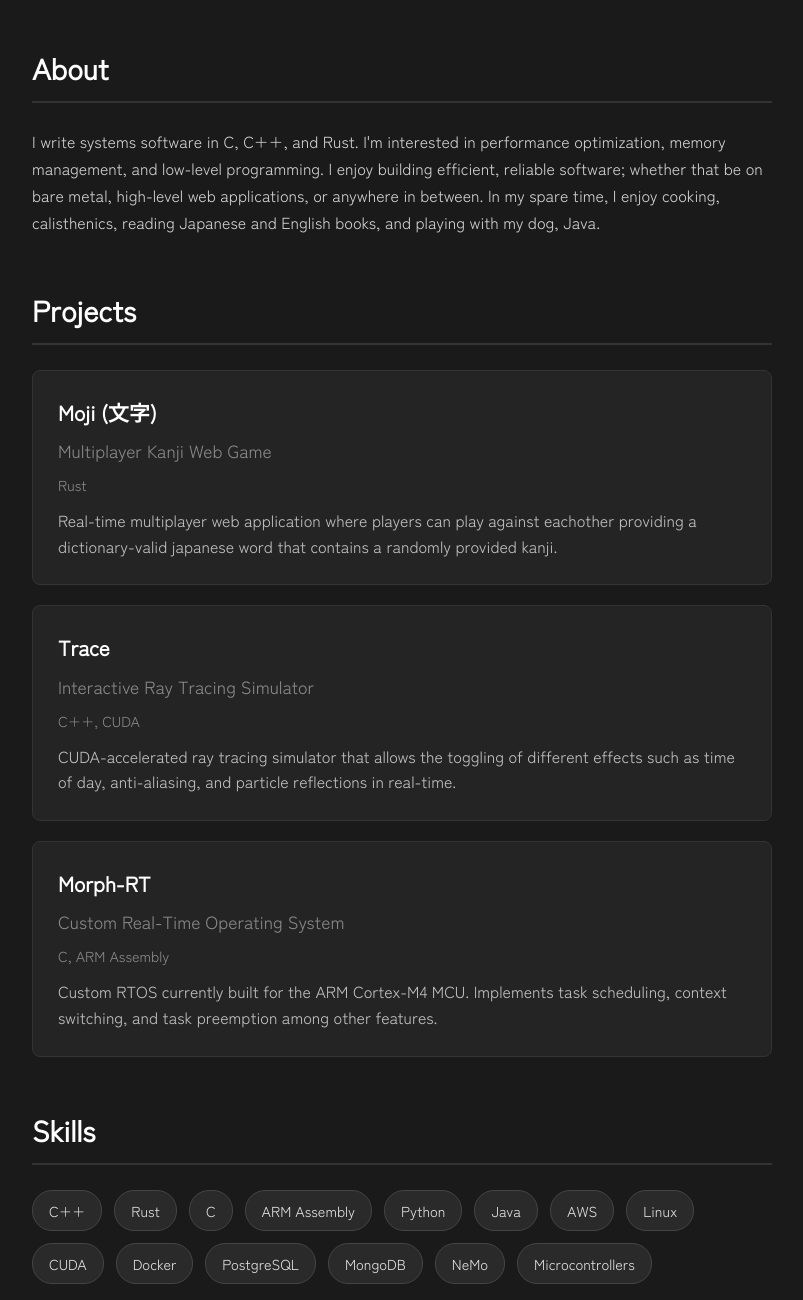
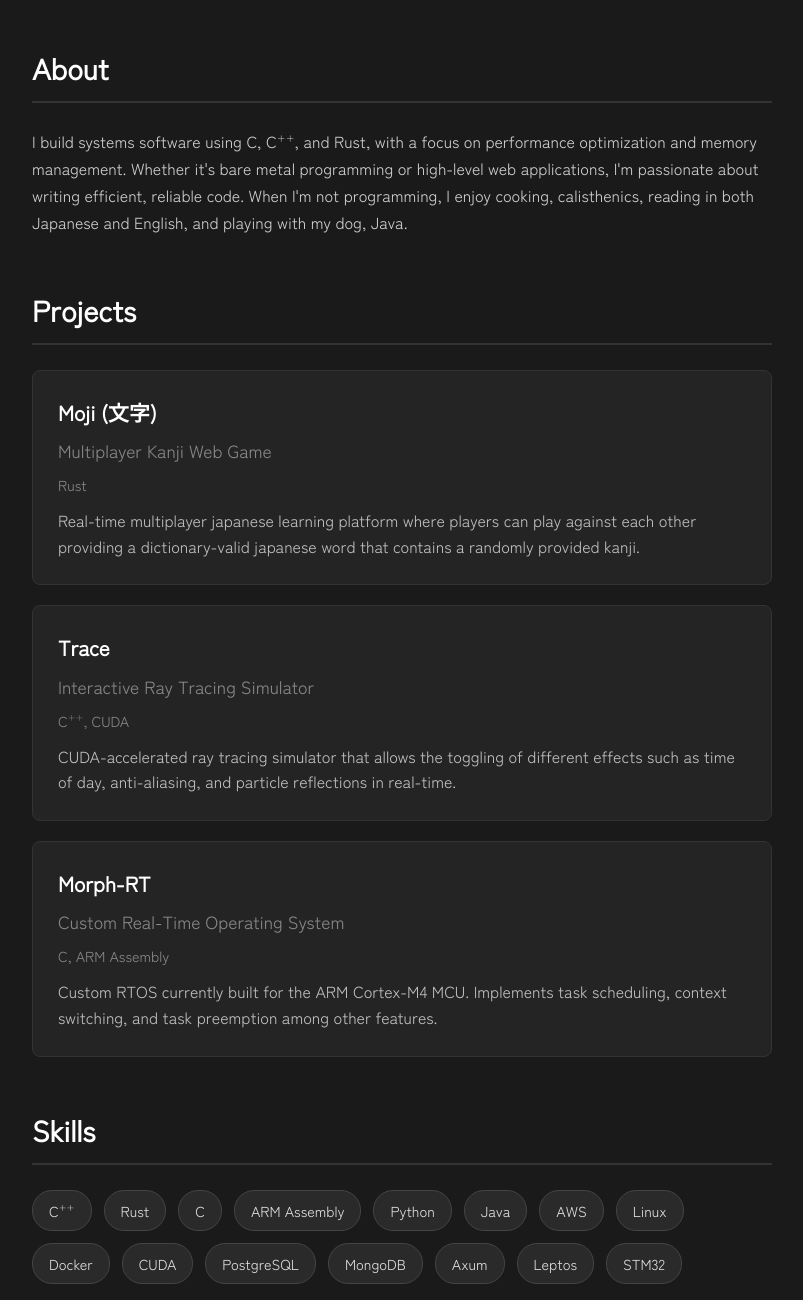
Before and after one commit to CldStlkr/CldStlkr.github.io, a plain HTML site: page index.html in a window 1280 px wide. Shown: the part 180-1480 px from the top of the page, without its empty margins (238-1041 px from the left). Drawn offline with Linux system fonts and the light colour scheme.

Commit message:
Changed a few things stylistically

```diff
--- a/index.html
+++ b/index.html
@@ -1,6 +1,5 @@
 <!DOCTYPE html>
 <html lang="en">
-
 
 <head>
   <meta charset="UTF-8">
@@ -180,6 +179,11 @@
       border-color: #5a9ff2;
     }
 
+    .plus-plus {
+      font-size: 0.6em;
+      vertical-align: super;
+    }
+
     @media (max-width: 600px) {
       .container {
         padding: 40px 20px;
@@ -216,12 +220,10 @@
     </div>
 
     <h2>About</h2>
-    <p class="intro">I write systems software in C, C++, and Rust. I'm interested in performance optimization, memory
-      management, and
-      low-level programming. I enjoy building efficient, reliable software; whether that be on bare metal, high-level
-      web applications, or anywhere in between. In my spare time, I enjoy cooking, calisthenics, reading Japanese
-      and English books, and
-      playing with my dog, Java.</p>
+    <p class="intro">I build systems software using C, C<span class="plus-plus">++</span>, and Rust, with a focus on
+      performance optimization and memory management. Whether it's bare metal programming or high-level web
+      applications, I'm passionate about writing efficient, reliable code. When I'm not programming, I enjoy cooking,
+      calisthenics, reading in both Japanese and English, and playing with my dog, Java.</p>
 
     <h2>Projects</h2>
 
@@ -230,8 +232,8 @@
         <div class="project-name">Moji (文字)</div>
         <div class="project-title">Multiplayer Kanji Web Game</div>
         <div class="project-lang">Rust</div>
-        <div class="project-desc">Real-time multiplayer web application where players can play against eachother
-          providing a dictionary-valid japanese word that contains a randomly provided kanji.</div>
+        <div class="project-desc">Real-time multiplayer japanese learning platform where players can play against each
+          other providing a dictionary-valid japanese word that contains a randomly provided kanji.</div>
       </div>
     </a>
 
@@ -239,7 +241,7 @@
       <div class="project">
         <div class="project-name">Trace</div>
         <div class="project-title">Interactive Ray Tracing Simulator</div>
-        <div class="project-lang">C++, CUDA</div>
+        <div class="project-lang">C<span class="plus-plus">++</span>, CUDA</div>
         <div class="project-desc">CUDA-accelerated ray tracing simulator that allows the toggling of
           different effects such as time of day, anti-aliasing, and particle reflections in real-time.</div>
       </div>
@@ -258,7 +260,7 @@
 
     <h2>Skills</h2>
     <div class="skills">
-      <span class="skill">C++</span>
+      <span class="skill">C<span class="plus-plus">++</span></span>
       <span class="skill">Rust</span>
       <span class="skill">C</span>
       <span class="skill">ARM Assembly</span>
@@ -266,12 +268,14 @@
       <span class="skill">Java</span>
       <span class="skill">AWS</span>
       <span class="skill">Linux</span>
+      <span class="skill">Docker</span>
       <span class="skill">CUDA</span>
-      <span class="skill">Docker</span>
       <span class="skill">PostgreSQL</span>
       <span class="skill">MongoDB</span>
-      <span class="skill">NeMo</span>
-      <span class="skill">Microcontrollers</span>
+      <span class="skill">Axum</span>
+      <span class="skill">Leptos</span>
+      <span class="skill">STM32</span>
+
     </div>
 
     <h2>Contact</h2>
```
